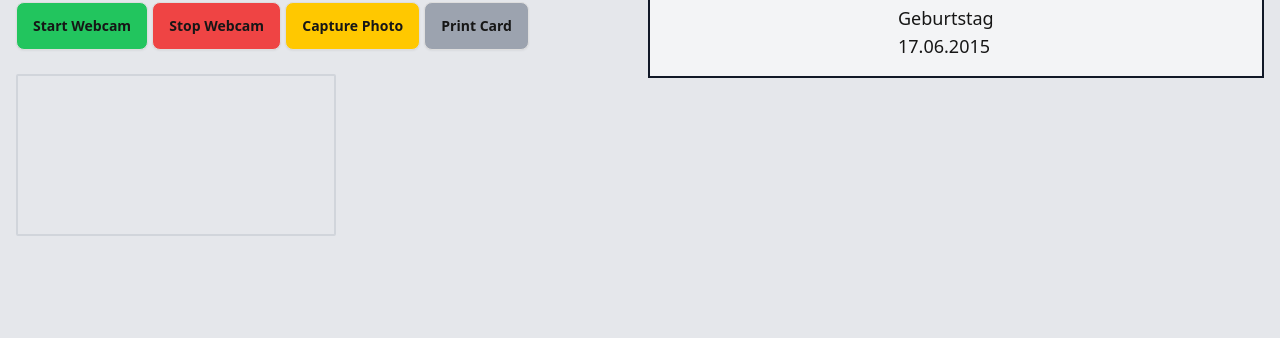
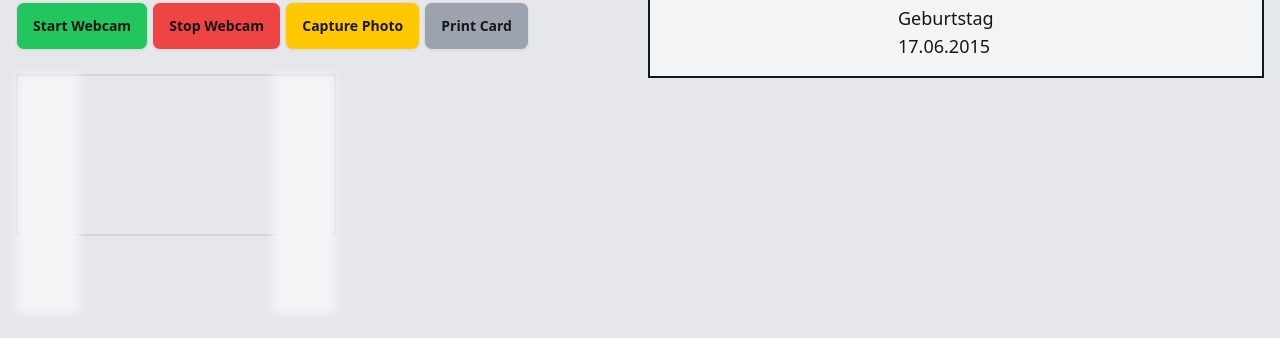
Before and after one commit to stiftungjugendundmedien/ausweis-app, a SvelteKit app: page / in a window 1280 px wide. Shown: the part 194-558 px from the top of the page. Built offline with nearby package versions, Linux system fonts and the light colour scheme.

Commit message:
letterbox divs gray

```diff
--- a/src/routes/+page.svelte
+++ b/src/routes/+page.svelte
@@ -104,8 +104,8 @@ async function captureScreen() {
 
 				<div class="relative mt-6 mb-6 h-[240px] w-[320px]">
 				<video class="rounded-sm absolute z-10 border-2 border-gray-300" width="320" height="240" autoplay={true} bind:this={videoRef}></video>
-				<div class="absolute blur-sm z-20 inset-y-0 left-0 w-16"></div>
-				<div class="absolute blur-sm z-20 inset-y-0 right-0 w-16"></div>
+				<div class="absolute blur-sm z-20 bg-gray-100 inset-y-0 left-0 w-16"></div>
+				<div class="absolute blur-sm z-20 bg-gray-100 inset-y-0 right-0 w-16"></div>
 			</div>
 			<canvas class="mt-4 rounded-sm bg-gray-200 screen:hidden print:hidden" width="400" height="400" bind:this="{canvasRef}"></canvas>
 
```
